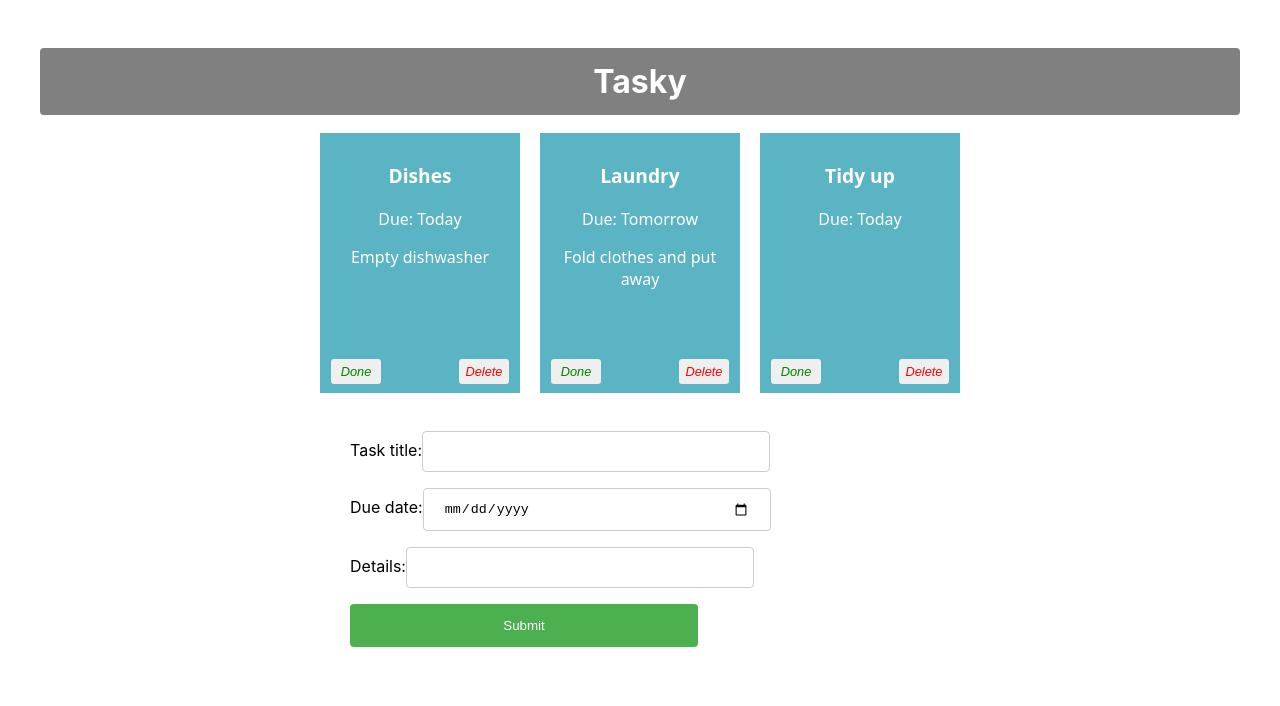
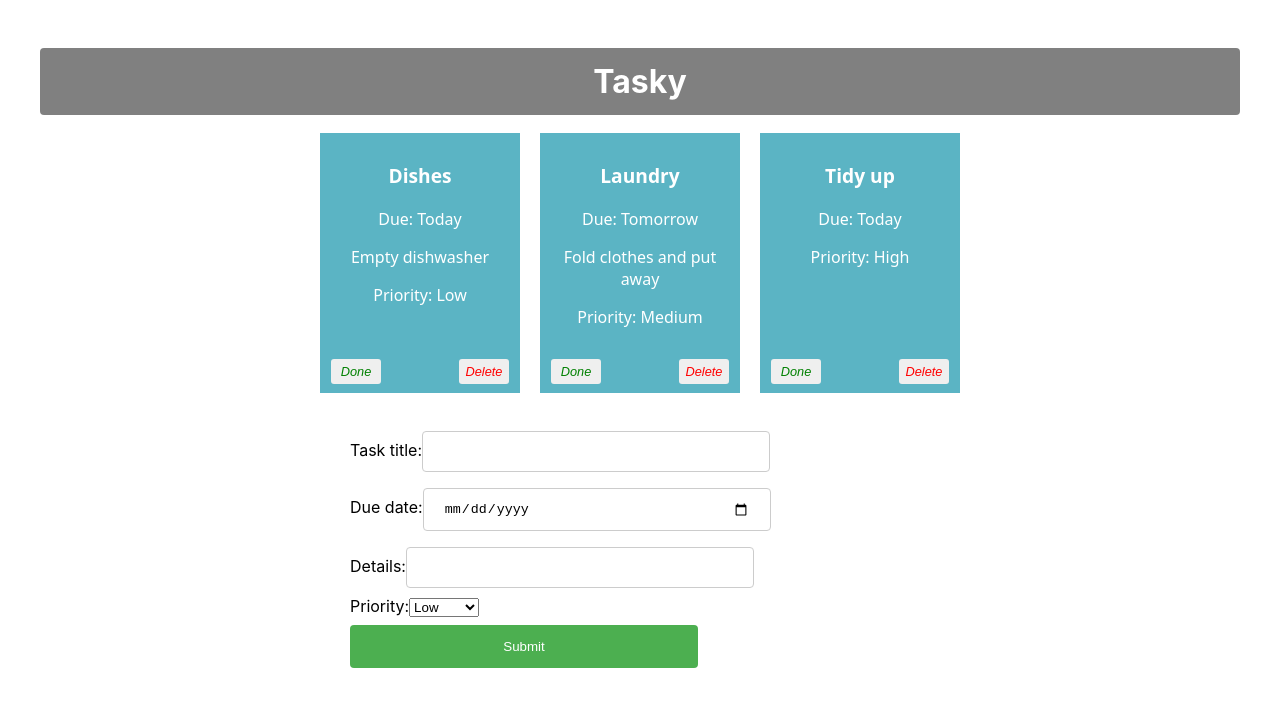
Before and after one commit to JacobDicksonOfficial/react-basics-labs, a React (Create React App) app in the folder tasky/: page / in a window 1280 px wide. Shown: the top 706 px of the page. Built offline with nearby package versions, Linux system fonts and the light colour scheme.

Commit message:
Lab 3 - Excercise 1 & Excercise 2

```diff
--- a/tasky/src/App.js
+++ b/tasky/src/App.js
@@ -1,86 +1,71 @@
-import { v4 as uuidv4 } from 'uuid';
 import React, { useState } from 'react';
 import './App.css';
 import Task from './components/Task';
 import AddTaskForm from './components/Form';
 
 function App() {
-  const [ taskState, setTaskState ] = useState({
+  const [taskState, setTaskState] = useState({
     tasks: [
-      { id: 1, title:"Dishes", description: "Empty dishwasher", deadline: "Today", done: false },
-      { id: 2, title: "Laundry", description: "Fold clothes and put away", deadline: "Tomorrow", done: false },
-      { id: 3, title: "Tidy up", deadline: "Today", done: false }
+      { id: 1, title: "Dishes", description: "Empty dishwasher", deadline: "Today", priority: "Low", done: false },
+      { id: 2, title: "Laundry", description: "Fold clothes and put away", deadline: "Tomorrow", priority: "Medium", done: false },
+      { id: 3, title: "Tidy up", deadline: "Today", priority: "High", done: false }
     ]
   });
 
   const [formState, setFormState] = useState({
     title: "",
     description: "",
-    deadline: ""
+    deadline: "",
+    priority: "Low"
   });
-
 
   const doneHandler = (taskIndex) => {
     const tasks = [...taskState.tasks];
     tasks[taskIndex].done = !tasks[taskIndex].done;
-    setTaskState({tasks});
-    console.log(`${taskIndex} ${tasks[taskIndex].done}`);
-  }
+    setTaskState({ tasks });
+  };
 
   const deleteHandler = (taskIndex) => {
     const tasks = [...taskState.tasks];
     tasks.splice(taskIndex, 1);
-    setTaskState({tasks});
-  }
+    setTaskState({ tasks });
+  };
 
   const formChangeHandler = (event) => {
-    let form = {...formState};
-
-    switch(event.target.name) {
-      case "title":
-          form.title = event.target.value;
-          break;
-      case "description":
-          form.description = event.target.value;
-          break;
-      case "deadline":
-          form.deadline = event.target.value;
-          break;
-      default:
-          form = formState;
-    }
-    setFormState(form);
-  }
-
-  console.log(formState);
+    const { name, value } = event.target;
+    setFormState((prevState) => ({
+      ...prevState,
+      [name]: value
+    }));
+  };
 
   const formSubmitHandler = (event) => {
     event.preventDefault();
-
-    const tasks = [...taskState.tasks];
-    const form = {...formState};
-
-    form.id = uuidv4();
-
-    tasks.push(form);
-    setTaskState({tasks});
-  }
+    const newTask = { ...formState, id: Date.now(), done: false };
+    setTaskState({ tasks: [...taskState.tasks, newTask] });
+    setFormState({ title: "", description: "", deadline: "", priority: "Low" });
+  };
 
   return (
     <div className="container">
       <h1>Tasky</h1>
       {taskState.tasks.map((task, index) => (
         <Task
+          key={task.id}
           title={task.title}
           description={task.description}
           deadline={task.deadline}
-      key={task.id}
+          priority={task.priority}
           done={task.done}
           markDone={() => doneHandler(index)}
-      deleteTask = {() => deleteHandler(index)}
+          deleteTask={() => deleteHandler(index)}
         />
       ))}
-  <AddTaskForm submit={formSubmitHandler} change={formChangeHandler} />
+      <AddTaskForm
+        submit={formSubmitHandler}
+        change={formChangeHandler}
+        formState={formState}
+      />
     </div>
   );
 }
--- a/tasky/src/components/Form.js
+++ b/tasky/src/components/Form.js
@@ -19,10 +19,20 @@ const AddTaskForm = (props) => {
           Details:
           <input type="text" name="description" onChange={(event) => props.change(event)} />
         </label>
+        <br />
+        <label>
+          Priority:
+          <select name="priority" onChange={props.change} value={props.formState.priority}>
+            <option value="Low">Low</option>
+            <option value="Medium">Medium</option>
+            <option value="High">High</option>
+          </select>
+        </label>
+        <br />
         <input type="submit" value="Submit" />
       </form>
     </div>
-  )
+  );
 };
 
 export default AddTaskForm;
--- a/tasky/src/components/Task.js
+++ b/tasky/src/components/Task.js
@@ -7,6 +7,7 @@ const Task = (props) => {
             <p className="title">{props.title}</p>
             <p>Due: {props.deadline}</p>
             {props.description && <p>{props.description}</p>}
+            <p>Priority: {props.priority}</p>
             <button onClick={props.markDone} className='doneButton'>Done</button>
             <button className='deleteButton' onClick={props.deleteTask}>Delete</button>
         </div>
```
Lines whose indentation alone changed are shown as unchanged.
